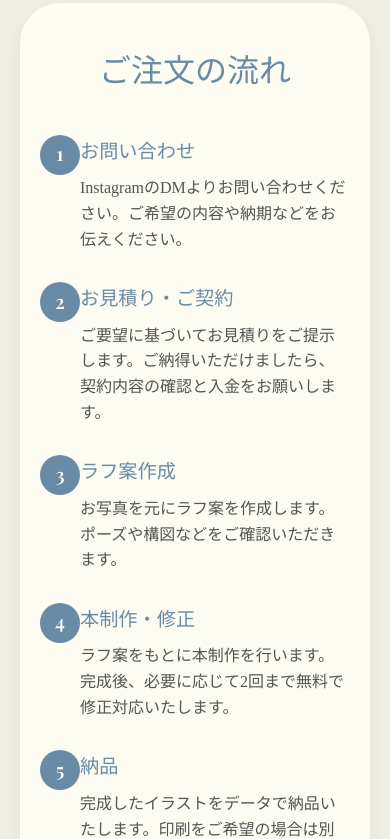
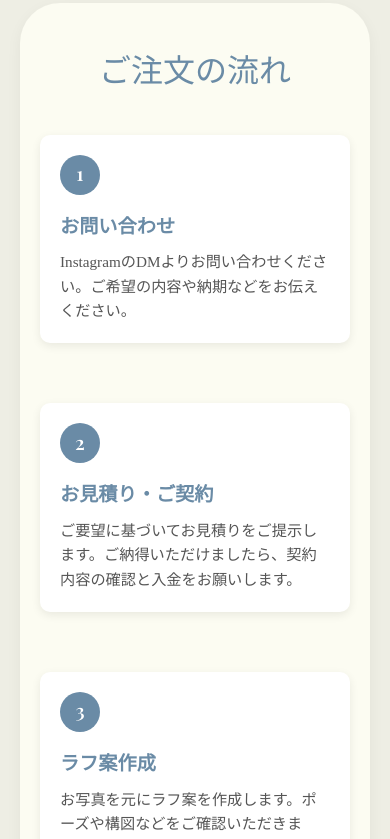
Before and after one commit to Kyle-1106/nnyHp, a React (Create React App) app: page /service in a window 390 px wide. Shown: the part 2420-3259 px from the top of the page. Built offline with nearby package versions, Linux system fonts and the light colour scheme; a web font is replaced by a local one.

Commit message:
レイアウト修正

```diff
--- a/src/components/Home.css
+++ b/src/components/Home.css
@@ -19,7 +19,7 @@
 
 /* ヒーローセクション */
 .hero {
-  height: 80vh;
+  height: 70vh;
   display: flex;
   justify-content: center;
   align-items: flex-start; /* 上部に配置するために変更 */
@@ -598,6 +598,9 @@
   margin: 0;
   width: 100%;
   text-align: center;
+}
+.order-step h3 {
+  font-size: 2rem;
 }
 
 .step-number {
@@ -1206,3 +1209,134 @@
   color: #6a8ba6;
   text-align: center;
 }
+
+/* service-preview内のフローステップスタイル */
+.flow-content {
+  max-width: 1000px;
+  margin: 0 auto;
+}
+
+.flow-steps {
+  display: flex;
+  flex-direction: column;
+  gap: 30px;
+  margin-top: 30px;
+}
+
+/* flow-stepの基本スタイル */
+.flow-step {
+  display: flex;
+  align-items: flex-start;
+  background-color: #fff;
+  padding: 25px;
+  border-radius: 10px;
+  box-shadow: 0 3px 10px rgba(0, 0, 0, 0.08);
+  transition: transform 0.3s ease, box-shadow 0.3s ease;
+}
+
+.flow-step:hover {
+  transform: translateY(-5px);
+  box-shadow: 0 8px 20px rgba(0, 0, 0, 0.12);
+}
+
+.step-number {
+  width: 50px;
+  height: 50px;
+  background-color: #6a8ba6;
+  color: white;
+  border-radius: 50%;
+  display: flex;
+  justify-content: center;
+  align-items: center;
+  font-weight: bold;
+  font-size: 1.4rem;
+  margin-right: 25px;
+  flex-shrink: 0;
+}
+
+.step-details {
+  flex: 1;
+}
+
+.step-details h3 {
+  margin-top: 0;
+  margin-bottom: 12px;
+  color: #6a8ba6;
+  font-size: 1.3rem;
+  font-weight: bold;
+}
+
+.step-details p {
+  margin: 0;
+  font-size: 1rem;
+  line-height: 1.6;
+  color: #666;
+}
+
+/* 既存のorder-stepを以下のスタイルに置き換える */
+.service-preview .order-step {
+  margin-top: 80px;
+}
+
+.service-preview .order-step h2 {
+  font-size: 2.5rem;
+  margin-bottom: 40px;
+  color: #6a8ba6;
+  text-align: center;
+}
+
+/* PC表示の場合の横長レイアウト（992px以上） */
+@media (min-width: 992px) {
+  .service-preview .flow-steps {
+    flex-direction: column;
+    flex-wrap: nowrap;
+    justify-content: flex-start;
+  }
+
+  .service-preview .flow-step {
+    width: 100%;
+    margin-bottom: 30px;
+  }
+}
+
+/* タブレット表示の場合 */
+@media (max-width: 991px) {
+  .service-preview .flow-steps {
+    flex-direction: column;
+  }
+
+  .service-preview .flow-step {
+    width: 100%;
+  }
+
+  .step-details h3 {
+    text-align: left;
+  }
+}
+
+/* モバイル表示の場合 */
+@media (max-width: 768px) {
+  .flow-step {
+    flex-direction: column;
+    padding: 20px;
+  }
+
+  .step-number {
+    margin-bottom: 15px;
+    margin-right: 0;
+    width: 45px;
+    height: 45px;
+    font-size: 1.2rem;
+  }
+
+  .step-details h3 {
+    font-size: 1.2rem;
+    margin-bottom: 10px;
+    text-align: left;
+  }
+
+  .step-details p {
+    font-size: 0.95rem;
+    text-align: left;
+  }
+}
--- a/src/components/Home.tsx
+++ b/src/components/Home.tsx
@@ -120,7 +120,8 @@ const Home: React.FC = () => {
     title: '',
     description: '',
     category: '',
-    images: [] as string[]
+    images: [] as string[],
+    annotation: ''
   });
 
   // FAQの開閉を切り替える関数
@@ -156,9 +157,10 @@ const Home: React.FC = () => {
         title: person.title,
         description: person.description,
         images: person.images,
-        category: person.category
+        category: person.category,
+        annotation: person.annotation
       });
-      setVoiceModalOpen(true);
+    setVoiceModalOpen(true);
     }
   };
 
@@ -249,31 +251,31 @@ const Home: React.FC = () => {
     {
       number: "1",
       title: "お問い合わせ",
-      description: "DMからご連絡",
+      description: "InstagramのDMよりお問い合わせください。ご希望のデザインや内容、納期などをお伝えください。",
       image: orderStep1
     },
     {
       number: "2",
       title: "ヒアリング",
-      description: "ご要望確認",
+      description: "ご要望について詳しくヒアリングさせていただきます。イメージや好みの色、雰囲気などをお聞かせください。",
       image: orderStep2
     },
     {
       number: "3",
       title: "お見積り",
-      description: "料金・納期案内",
+      description: "ご要望に基づいてお見積りをご提示します。ご納得いただけましたら、契約内容の確認と入金をお願いします。",
       image: orderStep3
     },
     {
       number: "4",
       title: "制作",
-      description: "イラスト作成",
+      description: "お二人のイメージに合わせたイラストを制作します。途中経過をご確認いただくこともできます。",
       image: orderStep4
     },
     {
       number: "5",
       title: "納品",
-      description: "データ/印刷物",
+      description: "完成したイラストをデータまたは印刷物でお届けします。ご希望の形式での納品が可能です。",
       image: orderStep5
     }
   ];
@@ -339,6 +341,7 @@ const Home: React.FC = () => {
       image: voice1,
       category: "Aさま",
       title: "ウェルカムボード&サンキューカード",
+      annotation: "<お客様の声>(抜粋)",
       description: "なゆさん、素敵なイラストを本当にありがとうございました！\nおかげでとっても可愛い結婚式になりました！\nまた機会があればよろしくお願いします！\nこれからも可愛いイラスト投稿楽しみにしてます！",
       images: [voice1, voice2]
     },
@@ -347,24 +350,27 @@ const Home: React.FC = () => {
       image: voice3,
       category: "Bさま",
       title: "ウェルカムボード&プロフィールブック",
+      annotation: "<お客様の声>(抜粋)",
       description: "めちゃくちゃ可愛くて\n2人でテンション上がってました！！\n\nドレスの裾が透けててほんとに可愛くてお気に入りです！\n裾のところめちゃくちゃ個人的に好きだったので、\nしっかり再現されててすごく嬉しいです！！\n\n絶対に同じポーズで写真撮りたいと思って、\n介添えの人にずっとお願いしてました！\n\nプロフィールブックにも使わせていただきました！\nいろんな人からかわいい！って言ってもらえて、\n大好評でした！！！\n本当にありがとうございました！！",
-      images: [voice3, voice4, voice5]
+      images: [voice3, voice4, voice5],
     },
     {
       id: "C",
       image: voice6,
       category: "Cさま",
       title: "ウェルカムボード&サンキューシール",
+      annotation: "<お客様の声>(抜粋)",
       description: "丁寧に対応してくださって感謝でいっぱいです！\n息子も入れたイラストを描いていただくのが夢だったので、\nこういった形で描いていただけて本当に嬉しいです！\n\n無事結婚式終びました！\nサンキューシールとウェルカムボードに使わせていただきました！\n友達だけじゃなくてプランナーさんにまで\n「この絵誰ですね！似顔絵？可愛い！」って言って貰えました！\n\nなゆさんの絵可愛すぎて本当に書いていただけて嬉しかったです！",
-      images: [voice6, voice7]
+      images: [voice6, voice7],
     },
     {
       id: "D",
       image: voice8,
       category: "Dさま",
       title: "ウェルカムボード",
+      annotation: "<お客様の声>(抜粋)",
       description: "ありがとうございます！\n旦那と2人で絶賛してます！！\n写真と比較してそのまますごすごいです顔は可愛くしてもらって感謝です",
-      images: [voice8]
+      images: [voice8],
     }
   ];
 
@@ -522,18 +528,19 @@ const Home: React.FC = () => {
           </div>
 
           <div className="order-step">
-            <h2>HOW TO ORDER</h2>
-            <div className="order-steps">
+            <h3>HOW TO ORDER</h3>
+            <div className="flow-content">
+              <div className="flow-steps">
               {orderSteps.map((step, index) => (
-                <OrderStep
-                  key={index}
-                  number={step.number}
-                  title={step.title}
-                  description={step.description}
-                  image={step.image}
-                  isLast={index === orderSteps.length - 1}
-                />
-              ))}
+                  <div className="flow-step" key={index}>
+                    <div className="step-number">{step.number}</div>
+                    <div className="step-details">
+                      <h3>{step.title}</h3>
+                      <p>{step.description}</p>
+                    </div>
+                  </div>
+                ))}
+              </div>
             </div>
           </div>
         </div>
@@ -581,6 +588,7 @@ const Home: React.FC = () => {
         description={voiceModalContent.description}
         images={voiceModalContent.images}
         category={voiceModalContent.category}
+        annotation={voiceModalContent.annotation}
       />
     </div>
   );
--- a/src/components/Modal.css
+++ b/src/components/Modal.css
@@ -10,7 +10,7 @@
   justify-content: center;
   align-items: center;
   z-index: 1000;
-  padding: 20px;
+  padding: 7px;
   box-sizing: border-box;
 }
 
@@ -18,7 +18,7 @@
   background-color: #fcfcf2;
   border-radius: 20px;
   max-width: 900px;
-  width: 90%;
+  width: 100%;
   max-height: 90vh;
   overflow-y: auto;
   position: relative;
@@ -84,6 +84,29 @@
   white-space: pre-line;
 }
 
+/* アノテーションスタイル */
+.modal-annotation {
+  margin-top: 20px;
+  padding: 15px;
+  background-color: #f7f7f0;
+  border-radius: 10px;
+  border-left: 3px solid #6a8ba6;
+}
+
+.modal-annotation h4 {
+  margin-top: 0;
+  margin-bottom: 10px;
+  color: #6a8ba6;
+  font-size: 1.1rem;
+}
+
+.modal-annotation p {
+  margin: 0;
+  font-size: 0.95rem;
+  line-height: 1.5;
+  color: #666;
+}
+
 /* Voiceモーダル特有のスタイル */
 .voice-modal .modal-image {
   max-width: 300px;
@@ -117,7 +140,7 @@
 
 @media (max-width: 576px) {
   .modal-content {
-    width: 95%;
+    width: 100%;
   }
 
   .modal-body {
--- a/src/components/VoiceModal.tsx
+++ b/src/components/VoiceModal.tsx
@@ -14,6 +14,7 @@ interface VoiceModalProps {
   description: string;
   category: string;
   images: string[];
+  annotation: string;
 }
 
 const VoiceModal: React.FC<VoiceModalProps> = ({
@@ -22,7 +23,8 @@ const VoiceModal: React.FC<VoiceModalProps> = ({
   title,
   description,
   category,
-  images
+  images,
+  annotation
 }) => {
   if (!isOpen) return null;
 
@@ -69,6 +71,7 @@ const VoiceModal: React.FC<VoiceModalProps> = ({
           <div className="modal-info">
             <span className="modal-category">{category}</span>
             <h3 className="modal-title">{title}</h3>
+            <p>{annotation}</p>
             <div className="modal-description">
               <p>{description}</p>
             </div>
```
